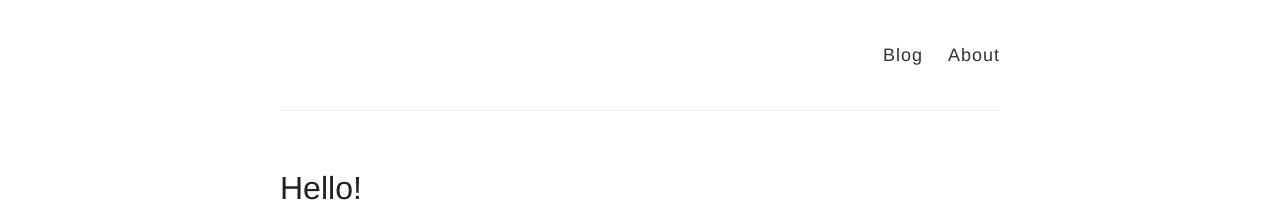
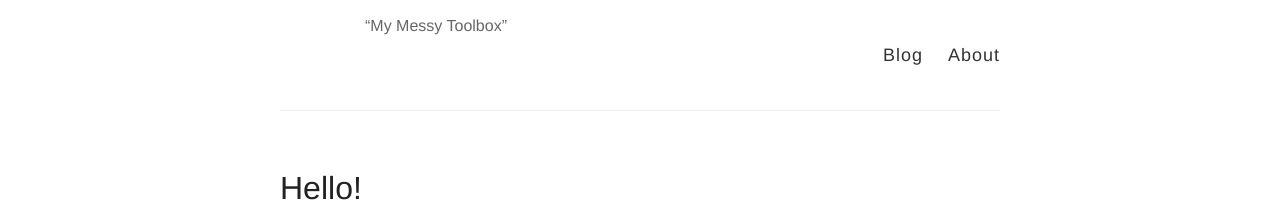
Before and after one commit to madelineli/Tech-Notebook.github.io, a Jekyll site: the page built from index.html, in a window 1280 px wide. Shown: the top 209 px of the page. Built offline with Jekyll 4.4.1, drawn with Linux system fonts in a browser that asks for light colours.

Commit message:
More config changes

```diff
--- a/_config.yml
+++ b/_config.yml
@@ -5,11 +5,11 @@
 # Name of your site (displayed in the header)
 #name: Madeline Li
 
-# Title
+# Site Settings
 title: My Messy Toolbox
 
 # Short bio or description (displayed in the header)
-#description: Software Developer
+description: “My Messy Toolbox”
 
 # URL of your avatar or profile pic (you could use your GitHub profile pic)
 #avatar: https://raw.githubusercontent.com/barryclark/jekyll-now/master/images/jekyll-logo.png
```
